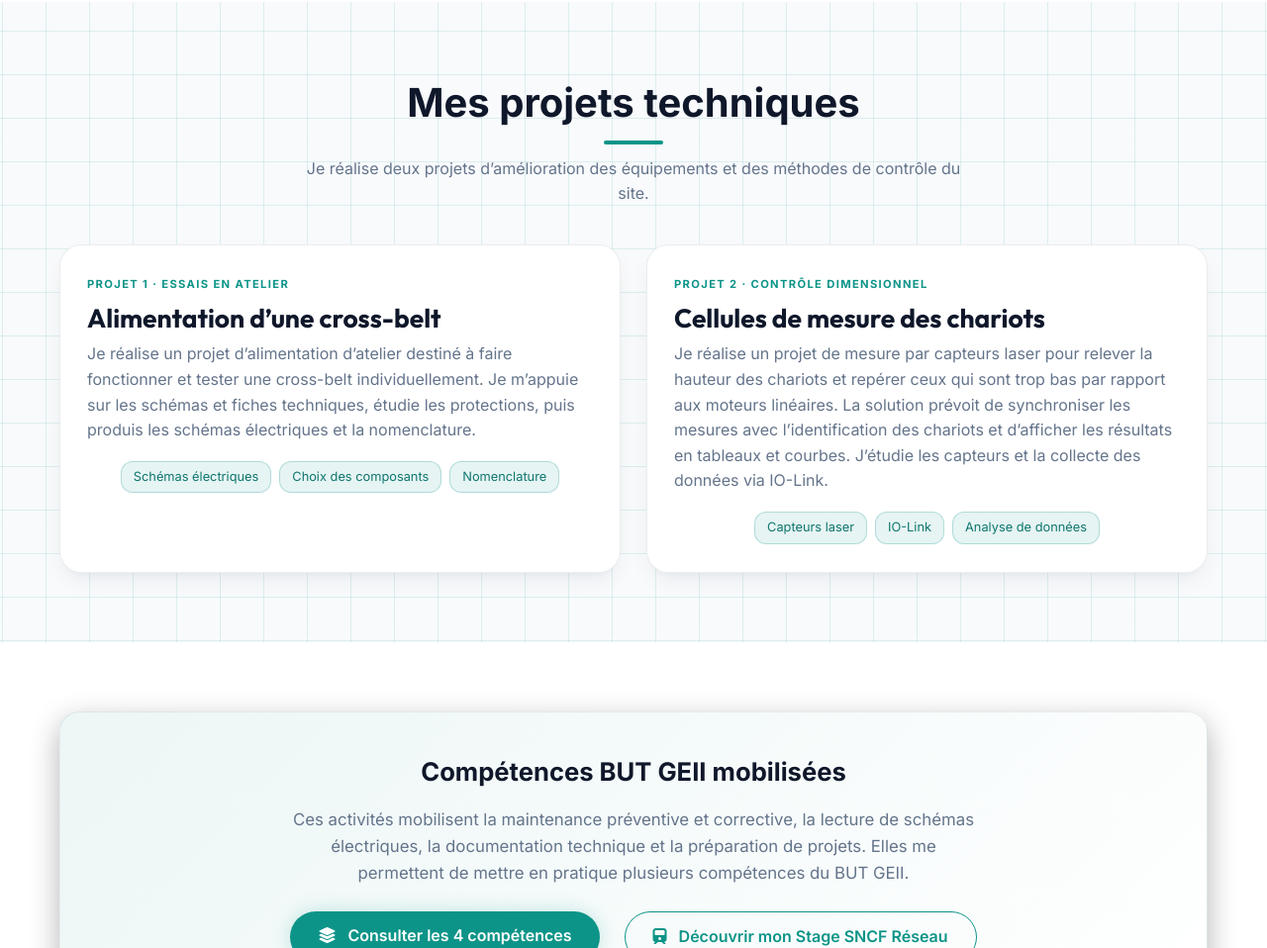
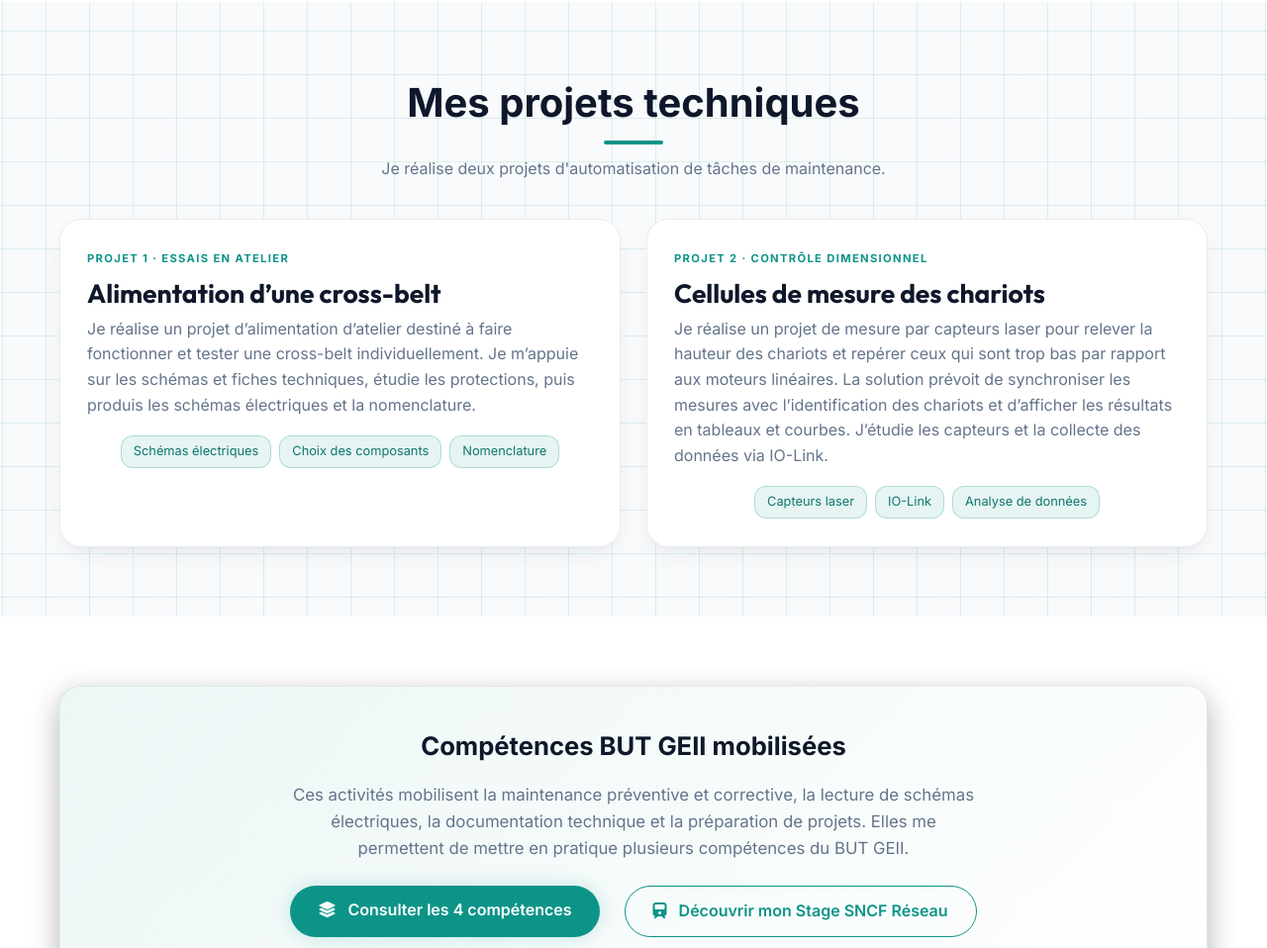
Before and after one commit to Manny1374/portfolio, a plain HTML site: page alternance.html in a window 1280 px wide. Shown: the part 1817-2775 px from the top of the page at 99% size. Drawn offline with Linux system fonts and the light colour scheme.

Commit message:
Préciser l’objectif des projets d’alternance

```diff
--- a/alternance.html
+++ b/alternance.html
@@ -153,7 +153,7 @@
         <section id="realisations" class="section">
             <div class="container">
                 <h2 class="section-title">Mes projets techniques</h2>
-                <p class="section-intro">Je réalise deux projets d’amélioration des équipements et des méthodes de contrôle du site.</p>
+                <p class="section-intro">Je réalise deux projets d'automatisation de tâches de maintenance.</p>
                 <div class="project-showcase">
                     <article class="project-card">
                         <div class="project-info">
```
